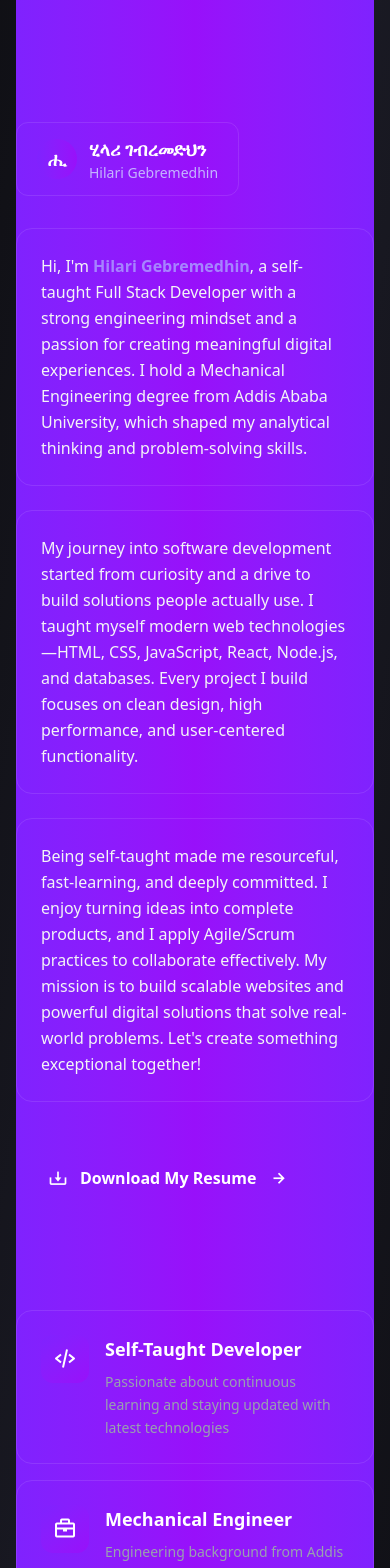
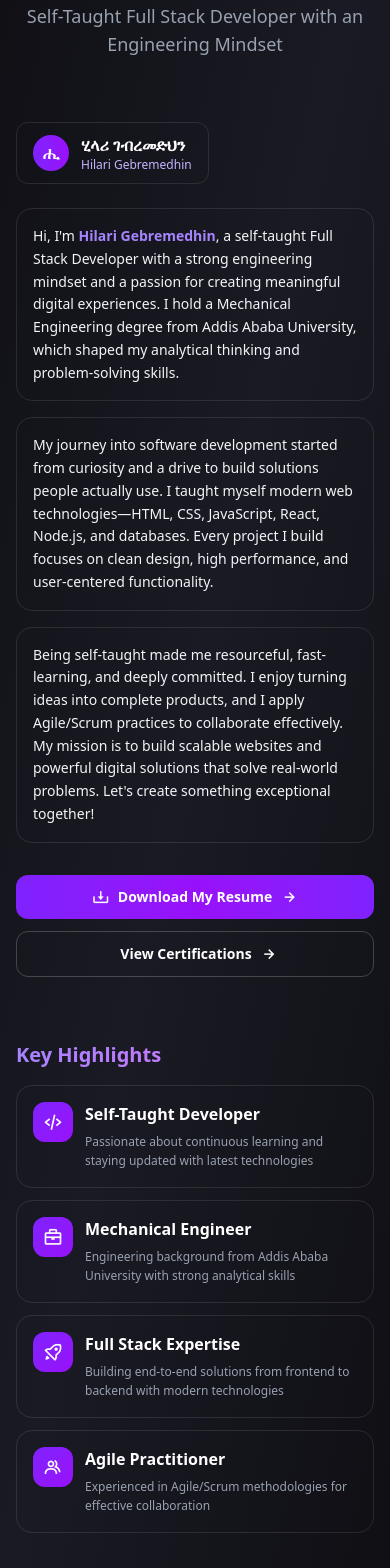
Before and after one commit to HilaryGH/Hillary-Portfolio, a React (Vite) app in the folder client/: page / in a window 390 px wide. Shown: the part 1040-2608 px from the top of the page. Built offline with nearby package versions, Linux system fonts and the light colour scheme.

Commit message:
Update changes

```diff
--- a/client/src/components/About/About.tsx
+++ b/client/src/components/About/About.tsx
@@ -47,24 +47,24 @@ const About = () => {
         </div>
 
         {/* Main Content Grid */}
-        <div className="grid lg:grid-cols-2 gap-12 lg:gap-16 items-start">
+        <div className="grid lg:grid-cols-2 gap-8 lg:gap-16 items-start">
           {/* Left Column - Introduction */}
-          <div className="space-y-8">
+          <div className="space-y-6 lg:space-y-8">
             {/* Name Badge */}
-            <div className="inline-flex items-center gap-3 px-5 py-3 rounded-xl border border-white/10 z-10 relative">
-              <div className="w-10 h-10 rounded-full bg-gradient-to-r from-violet-600 to-purple-600 flex items-center justify-center relative z-10">
-                <span className="text-white font-bold text-lg">ሒ</span>
+            <div className="inline-flex items-center gap-3 px-4 py-2.5 sm:px-5 sm:py-3 rounded-xl border border-white/10 z-10 relative">
+              <div className="w-9 h-9 sm:w-10 sm:h-10 rounded-full bg-gradient-to-r from-violet-600 to-purple-600 flex items-center justify-center relative z-10">
+                <span className="text-white font-bold text-base sm:text-lg">ሒ</span>
               </div>
               <div className="relative z-10">
-                <p className="text-white font-semibold text-lg">ሂላሪ ገብረመድህን</p>
-                <p className="text-violet-300 text-sm">Hilari Gebremedhin</p>
+                <p className="text-white font-semibold text-base sm:text-lg">ሂላሪ ገብረመድህን</p>
+                <p className="text-violet-300 text-xs sm:text-sm">Hilari Gebremedhin</p>
               </div>
             </div>
 
             {/* Description */}
-            <div className="space-y-6">
-              <div className="relative p-6 rounded-2xl border border-white/10 hover:border-white/20 transition-all duration-300 z-10 bg-transparent">
-                <p className="text-gray-100 text-base sm:text-lg leading-relaxed relative z-10">
+            <div className="space-y-4 sm:space-y-6">
+              <div className="relative p-4 sm:p-6 rounded-2xl border border-white/10 hover:border-white/20 transition-all duration-300 z-10 bg-transparent">
+                <p className="text-gray-100 text-sm sm:text-base lg:text-lg leading-relaxed relative z-10">
                   Hi, I'm <span className="text-violet-400 font-semibold">Hilari Gebremedhin</span>, a
                   self-taught Full Stack Developer with a strong engineering mindset and a passion
                   for creating meaningful digital experiences. I hold a Mechanical Engineering
@@ -73,8 +73,8 @@ const About = () => {
                 </p>
               </div>
 
-              <div className="relative p-6 rounded-2xl border border-white/10 hover:border-white/20 transition-all duration-300 z-10 bg-transparent">
-                <p className="text-gray-100 text-base sm:text-lg leading-relaxed relative z-10">
+              <div className="relative p-4 sm:p-6 rounded-2xl border border-white/10 hover:border-white/20 transition-all duration-300 z-10 bg-transparent">
+                <p className="text-gray-100 text-sm sm:text-base lg:text-lg leading-relaxed relative z-10">
                   My journey into software development started from curiosity and a drive to build
                   solutions people actually use. I taught myself modern web technologies—HTML, CSS,
                   JavaScript, React, Node.js, and databases. Every project I build focuses on clean
@@ -82,8 +82,8 @@ const About = () => {
                 </p>
               </div>
 
-              <div className="relative p-6 rounded-2xl border border-white/10 hover:border-white/20 z-10 bg-transparent">
-                <p className="text-gray-100 text-base sm:text-lg leading-relaxed relative z-10">
+              <div className="relative p-4 sm:p-6 rounded-2xl border border-white/10 hover:border-white/20 z-10 bg-transparent">
+                <p className="text-gray-100 text-sm sm:text-base lg:text-lg leading-relaxed relative z-10">
                   Being self-taught made me resourceful, fast-learning, and deeply committed. I
                   enjoy turning ideas into complete products, and I apply Agile/Scrum practices to
                   collaborate effectively. My mission is to build scalable websites and powerful
@@ -93,47 +93,57 @@ const About = () => {
               </div>
             </div>
 
-            {/* CTA Button */}
-            <div className="pt-4">
+            {/* CTA Buttons */}
+            <div className="pt-2 sm:pt-4 flex flex-col sm:flex-row flex-wrap gap-3 sm:gap-4 relative z-10">
               <a
-                href="Hillary resume-1-2.pdf"
+                href="Hilari Resume.pdf"
                 target="_blank"
                 rel="noopener noreferrer"
-                className="group inline-flex items-center gap-3 px-8 py-4 rounded-xl font-semibold text-white overflow-hidden transition-all duration-300 hover:scale-105 hover:shadow-2xl hover:shadow-violet-500/50"
+                className="group relative inline-flex items-center justify-center gap-2 sm:gap-3 px-6 sm:px-8 py-3 sm:py-4 rounded-xl font-semibold text-sm sm:text-base text-white overflow-hidden transition-all duration-300 hover:scale-105 hover:shadow-2xl hover:shadow-white/20 z-10"
               >
-                <span className="absolute inset-0 bg-gradient-to-r from-violet-600 via-purple-600 to-violet-600"></span>
-                <span className="absolute inset-0 bg-gradient-to-r from-purple-600 to-violet-600 opacity-0 group-hover:opacity-100 transition-opacity duration-300"></span>
-                <span className="relative flex items-center gap-3">
-                  <i className="bx bx-download text-xl"></i>
-                  Download My Resume
-                  <i className="bx bx-right-arrow-alt text-xl group-hover:translate-x-1 transition-transform"></i>
+                <span className="absolute inset-0 bg-gradient-to-r from-violet-600 via-purple-600 to-violet-600 z-0"></span>
+                <span className="absolute inset-0 bg-gradient-to-r from-purple-600 to-violet-600 opacity-0 group-hover:opacity-100 transition-opacity duration-300 z-0"></span>
+                <span className="relative z-10 flex items-center gap-2 sm:gap-3">
+                  <i className="bx bx-download text-lg sm:text-xl"></i>
+                  <span className="whitespace-nowrap">Download My Resume</span>
+                  <i className="bx bx-right-arrow-alt text-lg sm:text-xl group-hover:translate-x-1 transition-transform"></i>
                 </span>
+              </a>
+              <a
+                href="#portfolio"
+                target="_blank"
+                rel="noopener noreferrer"
+                className="group inline-flex items-center justify-center gap-2 sm:gap-3 px-6 sm:px-8 py-3 sm:py-4 rounded-xl font-semibold text-sm sm:text-base text-white border border-white/20 hover:border-white/30 transition-all duration-300 hover:scale-105 hover:shadow-xl hover:shadow-white/10"
+              >
+                <i className="bx bx-certificate text-lg sm:text-xl"></i>
+                <span className="whitespace-nowrap">View Certifications</span>
+                <i className="bx bx-right-arrow-alt text-lg sm:text-xl group-hover:translate-x-1 transition-transform"></i>
               </a>
             </div>
           </div>
 
           {/* Right Column - Highlights */}
-          <div className="space-y-6">
-            <h3 className="text-2xl sm:text-3xl font-bold text-white mb-6">
+          <div className="space-y-4 sm:space-y-6 mt-8 lg:mt-0">
+            <h3 className="text-xl sm:text-2xl lg:text-3xl font-bold text-white mb-4 sm:mb-6">
               <span className="text-transparent bg-clip-text bg-gradient-to-r from-violet-400 to-purple-400">
                 Key Highlights
               </span>
             </h3>
-            <div className="grid sm:grid-cols-2 lg:grid-cols-1 gap-4">
+            <div className="grid grid-cols-1 sm:grid-cols-2 lg:grid-cols-1 gap-3 sm:gap-4">
               {highlights.map((highlight, index) => (
                 <div
                   key={index}
-                  className="group relative p-6 rounded-2xl border border-white/10 hover:border-white/20 transition-all duration-300 hover:-translate-y-1 hover:shadow-xl hover:shadow-white/10 z-10 bg-transparent"
+                  className="group relative p-4 sm:p-6 rounded-2xl border border-white/10 hover:border-white/20 transition-all duration-300 hover:-translate-y-1 hover:shadow-xl hover:shadow-white/10 z-10 bg-transparent"
                 >
-                  <div className="flex items-start gap-4 relative z-10">
-                    <div className="flex-shrink-0 w-12 h-12 rounded-xl bg-gradient-to-br from-violet-600 to-purple-600 flex items-center justify-center group-hover:scale-110 transition-transform duration-300 relative z-10">
-                      <i className={`bx ${highlight.icon} text-white text-2xl`}></i>
+                  <div className="flex items-start gap-3 sm:gap-4 relative z-10">
+                    <div className="flex-shrink-0 w-10 h-10 sm:w-12 sm:h-12 rounded-xl bg-gradient-to-br from-violet-600 to-purple-600 flex items-center justify-center group-hover:scale-110 transition-transform duration-300 relative z-10">
+                      <i className={`bx ${highlight.icon} text-white text-xl sm:text-2xl`}></i>
                     </div>
-                    <div className="flex-1 relative z-10">
-                      <h4 className="text-lg font-semibold text-white mb-2 transition-colors">
+                    <div className="flex-1 relative z-10 min-w-0">
+                      <h4 className="text-base sm:text-lg font-semibold text-white mb-1.5 sm:mb-2 transition-colors">
                         {highlight.title}
                       </h4>
-                      <p className="text-gray-400 text-sm leading-relaxed">
+                      <p className="text-gray-400 text-xs sm:text-sm leading-relaxed">
                         {highlight.description}
                       </p>
                     </div>
--- a/client/src/components/Navbar/Navbar.tsx
+++ b/client/src/components/Navbar/Navbar.tsx
@@ -105,7 +105,7 @@ export default function Navbar() {
 
             {/* RESUME BUTTON */}
             <a
-              href="/resume.pdf"
+              href="Hilari Resume.pdf"
               target="_blank"
               rel="noopener noreferrer"
               className="ml-4 group relative px-6 py-2.5 rounded-xl font-semibold text-sm text-white overflow-hidden transition-all duration-300 hover:scale-105 active:scale-95"
@@ -178,7 +178,7 @@ export default function Navbar() {
             })}
 
             <a
-              href="/resume.pdf"
+              href="Hilari Resume.pdf"
               target="_blank"
               rel="noopener noreferrer"
               onClick={() => setOpen(false)}
--- a/client/src/components/Portfolio/Portfolio.tsx
+++ b/client/src/components/Portfolio/Portfolio.tsx
@@ -13,17 +13,17 @@ const Portfolio = () => {
       {/* Section Header */}
       <div className="relative z-10 text-center mb-16">
         <div className="inline-flex items-center gap-2 px-4 py-2 rounded-full bg-white/5 backdrop-blur-sm border border-white/10 w-fit mb-6">
-          <span className="w-2 h-2 bg-cyan-400 rounded-full animate-pulse"></span>
-          <span className="text-sm text-gray-300">Portfolio</span>
+          <span className="w-2 h-2 bg-violet-400 rounded-full animate-pulse"></span>
+          <span className="text-sm text-gray-300">Certifications</span>
         </div>
         <h2 className="text-4xl sm:text-5xl md:text-6xl font-extrabold text-white mb-4">
           My{" "}
-          <span className="text-transparent bg-clip-text bg-gradient-to-r from-cyan-400 via-purple-400 to-cyan-400">
-            Development Journey
+          <span className="text-transparent bg-clip-text bg-gradient-to-r from-violet-400 via-purple-400 to-violet-400">
+            Certifications
           </span>
         </h2>
         <p className="text-gray-400 text-lg max-w-2xl mx-auto">
-          A collection of certifications and projects showcasing my growth as a developer
+          Professional certifications and achievements that validate my skills and knowledge
         </p>
       </div>
 
```
Also changed, not shown: client/src/App.tsx (+30 -3 lines), client/src/components/Skills/Skills.tsx (deleted, +0 -110 lines), client/src/components/Blog/Blog.tsx (line endings or trailing spaces), 2 other files (tests, documents, lock files or other folders).
